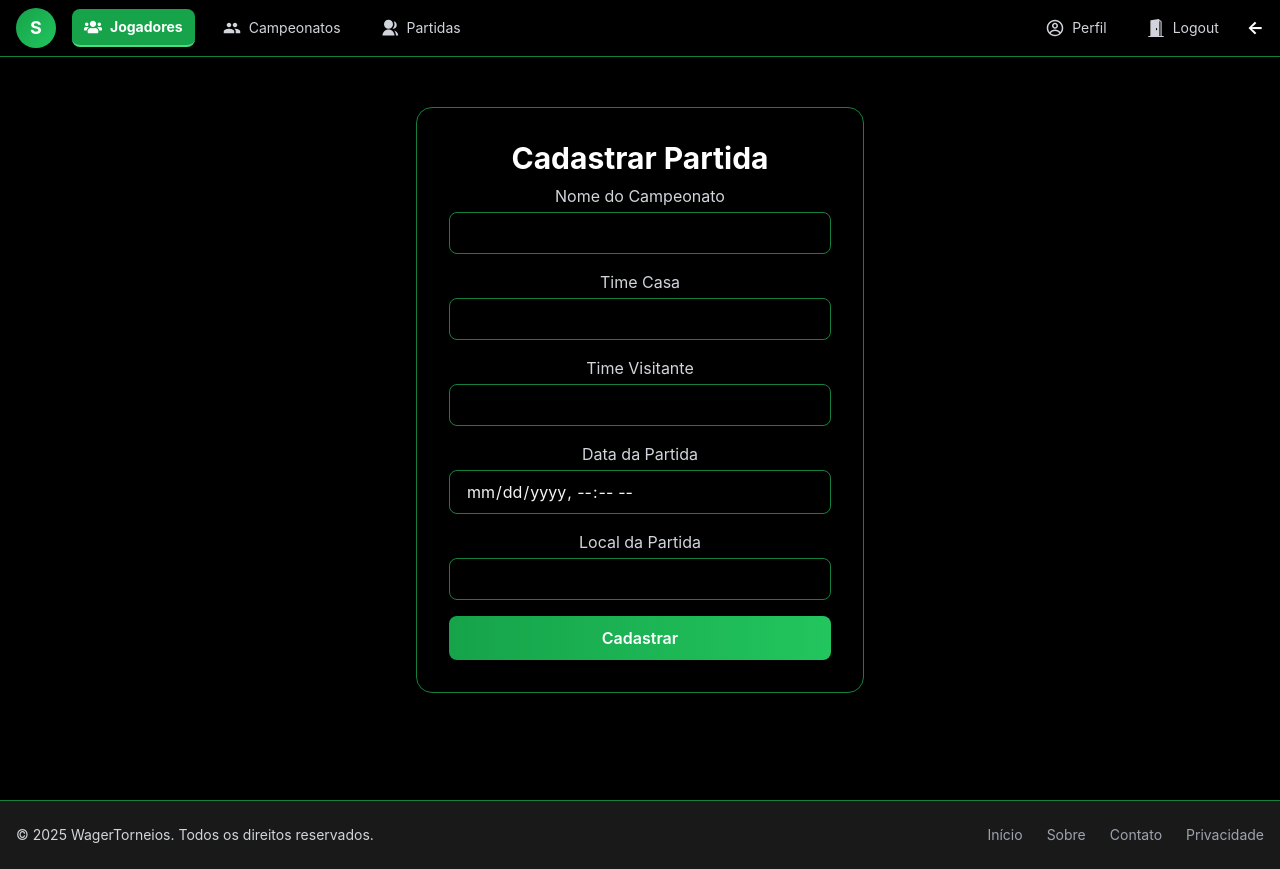
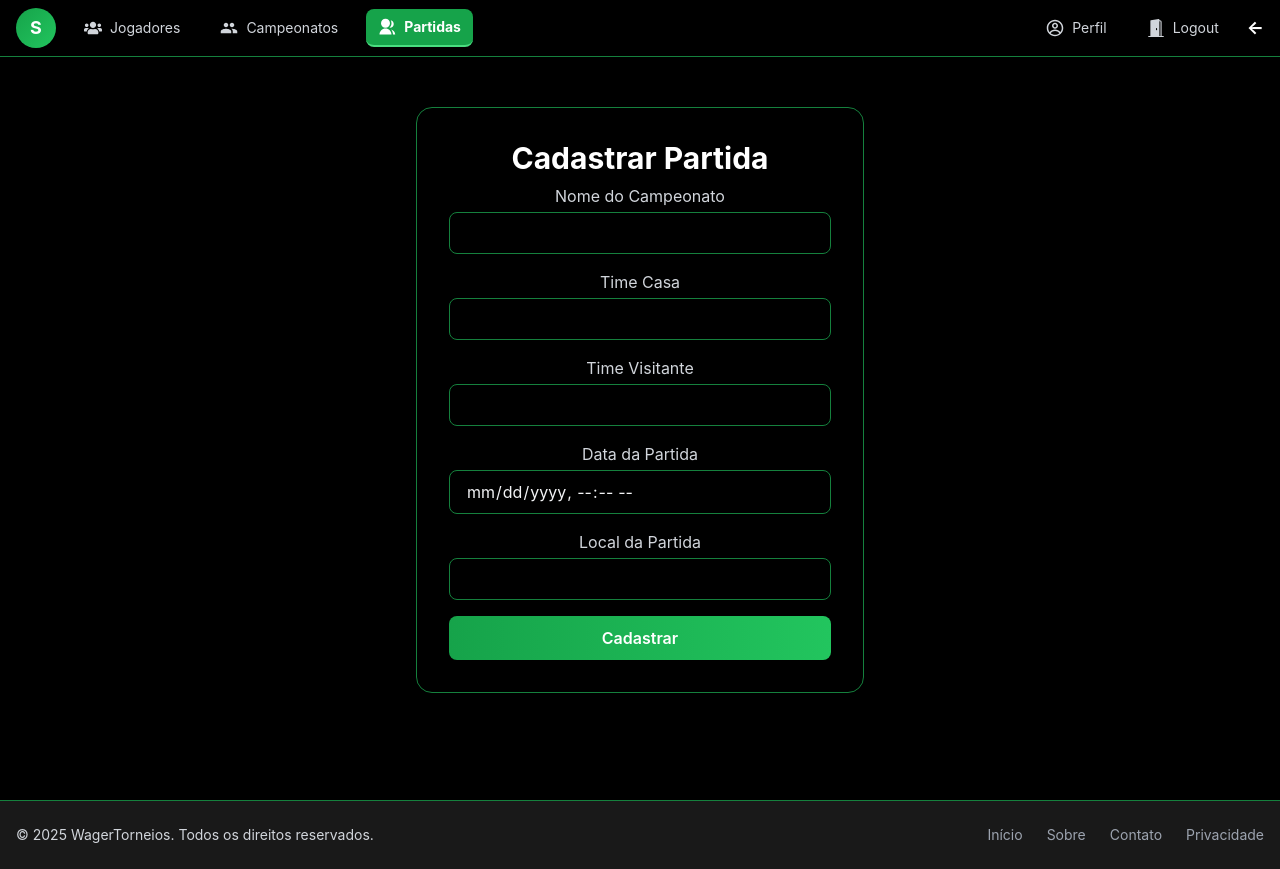
Before and after one commit to FiJan-dev/WagerTorneios, a React (Vite) app in the folder client/: page /cadastropartida in a window 1280 px wide. Built offline with nearby package versions, Linux system fonts and the light colour scheme; sample sign-in values are in the browser's storage.

Commit message:
button green fix

```diff
--- a/client/src/components/SideBar_Olheiro.jsx
+++ b/client/src/components/SideBar_Olheiro.jsx
@@ -31,6 +31,15 @@ function SideBar_Olheiro() {
     const active = allItems.find(item => item.path === currentPath);
     if (active) {
       setActiveItem(active.id);
+    } else if (currentPath === '/cadastrocampeonato') {
+      // Keep Campeonatos active when in the add championship form
+      setActiveItem('cadastrocampeonatolista');
+    } else if (currentPath === '/cadastrojogador') {
+      // Keep Jogadores active when in the add player form
+      setActiveItem('dashboard');
+    } else if (currentPath === '/cadastropartida') {
+      // Keep Partidas active when in the add match form
+      setActiveItem('cadastropartidalista');
     } else {
       setActiveItem('dashboard'); // Default to dashboard if no match
     }
```
